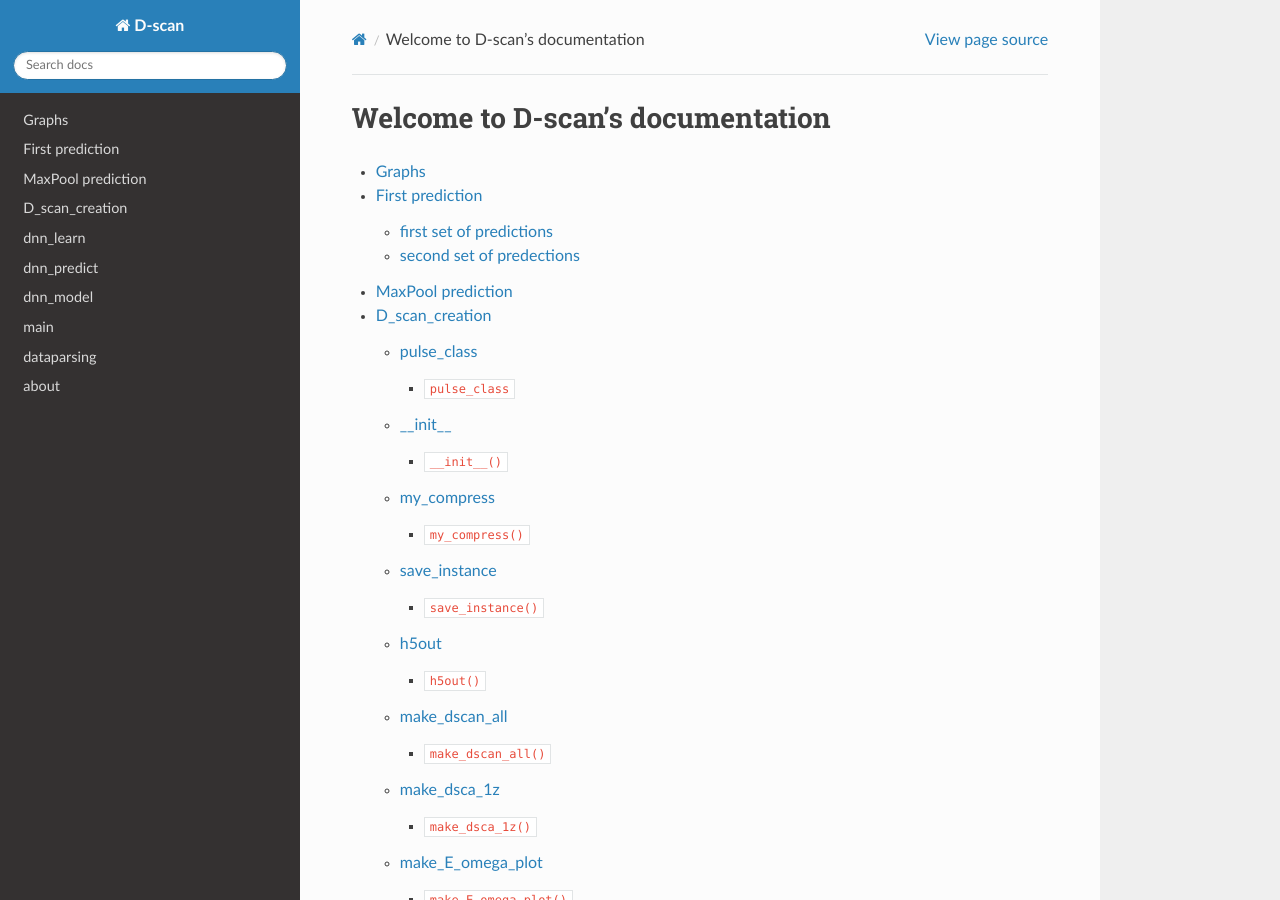
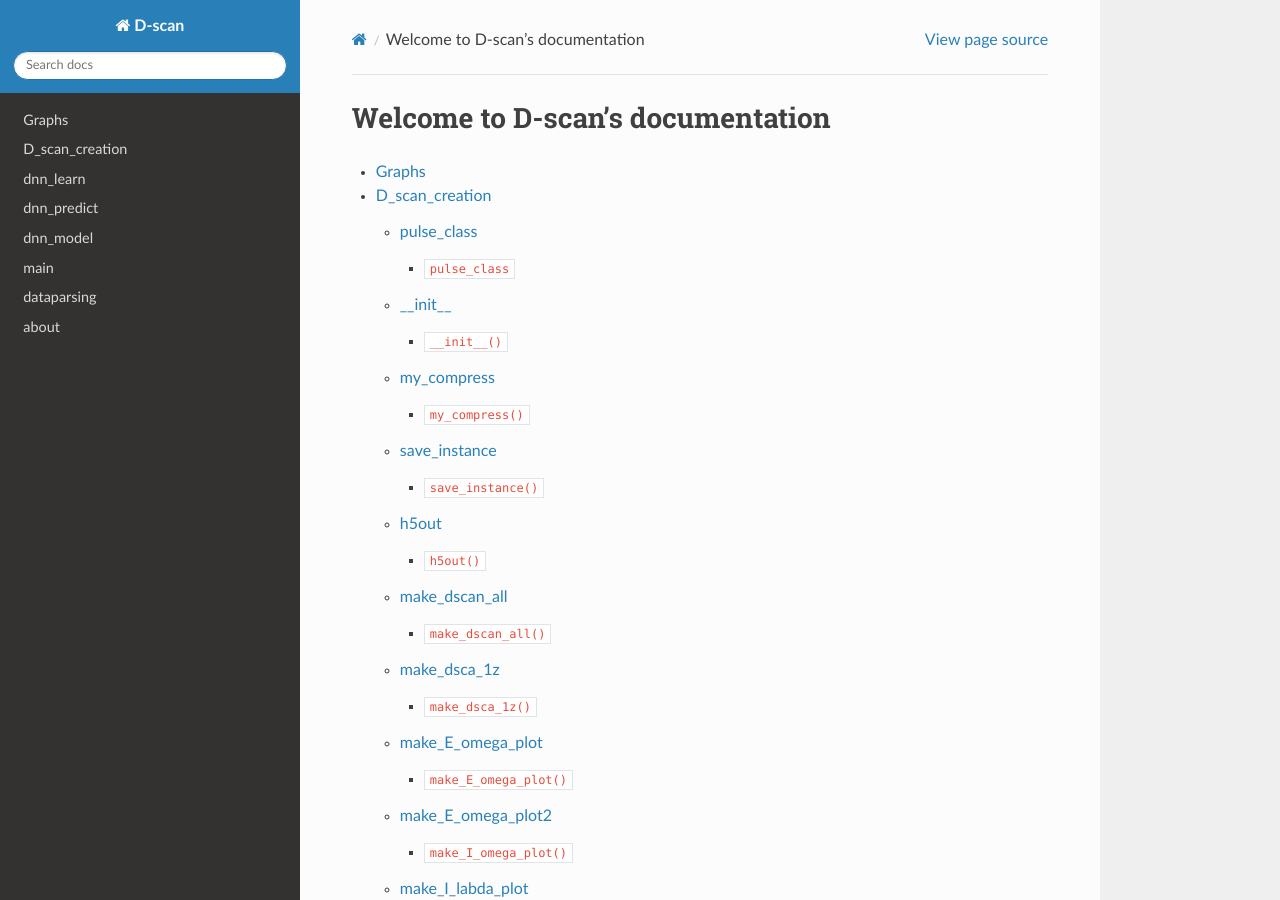
Before and after one commit to williamlouth/D-Scan-docs, a Sphinx documentation site: the page built from source/index.rst, in a window 1280 px wide and 900 px high. Built offline with Sphinx 7.4.7 and the Read the Docs theme 2.0.0, drawn with Linux system fonts in a browser that asks for light colours.

Commit message:
updating the docs

```diff
--- a/source/index.rst
+++ b/source/index.rst
@@ -10,8 +10,6 @@
    :maxdepth: 4
 
    Graphs  <graphs/index.rst>
-   First prediction  <graphs/first.rst>
-   MaxPool prediction  <graphs/maxpool.rst>
    D_scan_creation  <D-scan-creation.rst>
    dnn_learn  <dnn_learn.rst>
    dnn_predict  <dnn_predict.rst>
```
